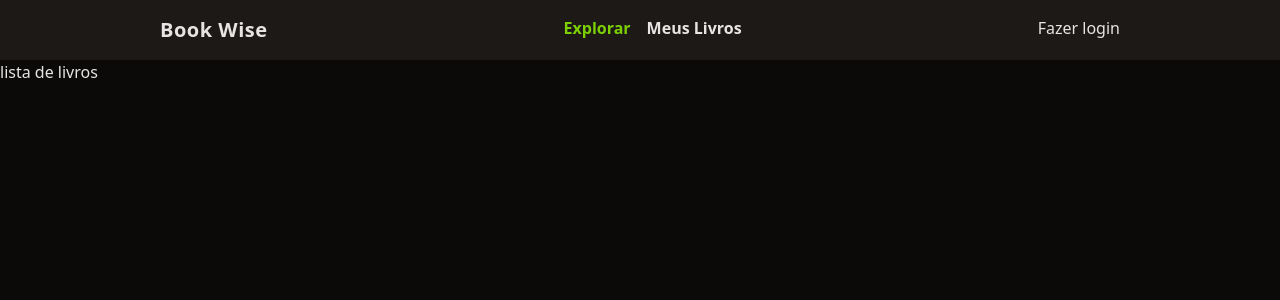
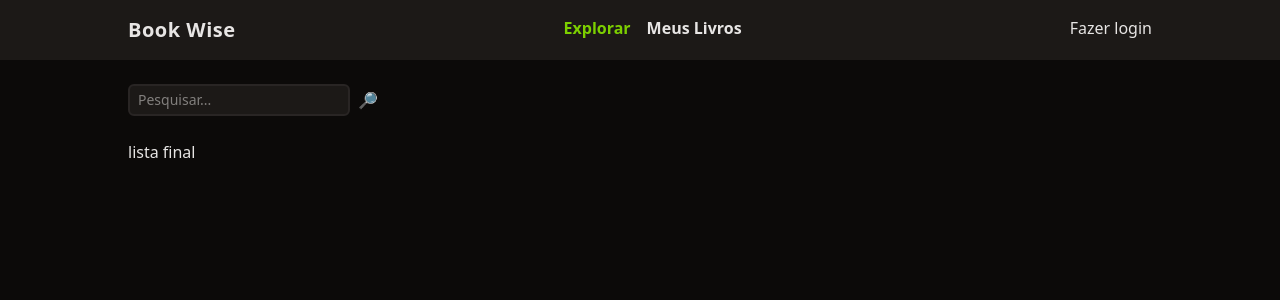
Before and after one commit to andersonfpv/bookwise, a PHP site: page / in a window 1280 px wide. Shown: the top 300 px of the page. Run offline with PHP 8.4, Linux system fonts and the light colour scheme.

Commit message:
Estilizando o form

```diff
--- a/index.php
+++ b/index.php
@@ -8,7 +8,7 @@
 </head>
 <body class="bg-stone-950 text-stone-200">
     <header class="bg-stone-900">
-        <nav class="mx-auto max-w-screen-lg flex justify-between px-8 py-4">
+        <nav class="mx-auto max-w-screen-lg flex justify-between py-4">
             <div class="font-bold text-xl tracking-wide">Book Wise</div>
             <ul class="flex space-x-4 font-bold">
                 <li><a href="/" class="text-lime-500">Explorar</a></li>
@@ -19,8 +19,16 @@
             </ul>
         </nav>
     </header>
-    <main>
-        lista de livros
+    <main class="mx-auto max-w-screen-lg space-y-6">
+
+        <form class="w-full flex space-x-2 mt-6">
+            <input type="text" class="border-stone-800 border-2 rounded-md bg-stone-900 text-sm focus:outline-none px-2 py-1" placeholder="Pesquisar..."/>
+            <button type="submit">🔎</button>
+        </form>
+
+        <div>
+            lista final
+        </div>
     </main>
 </body>
 </html>
```
